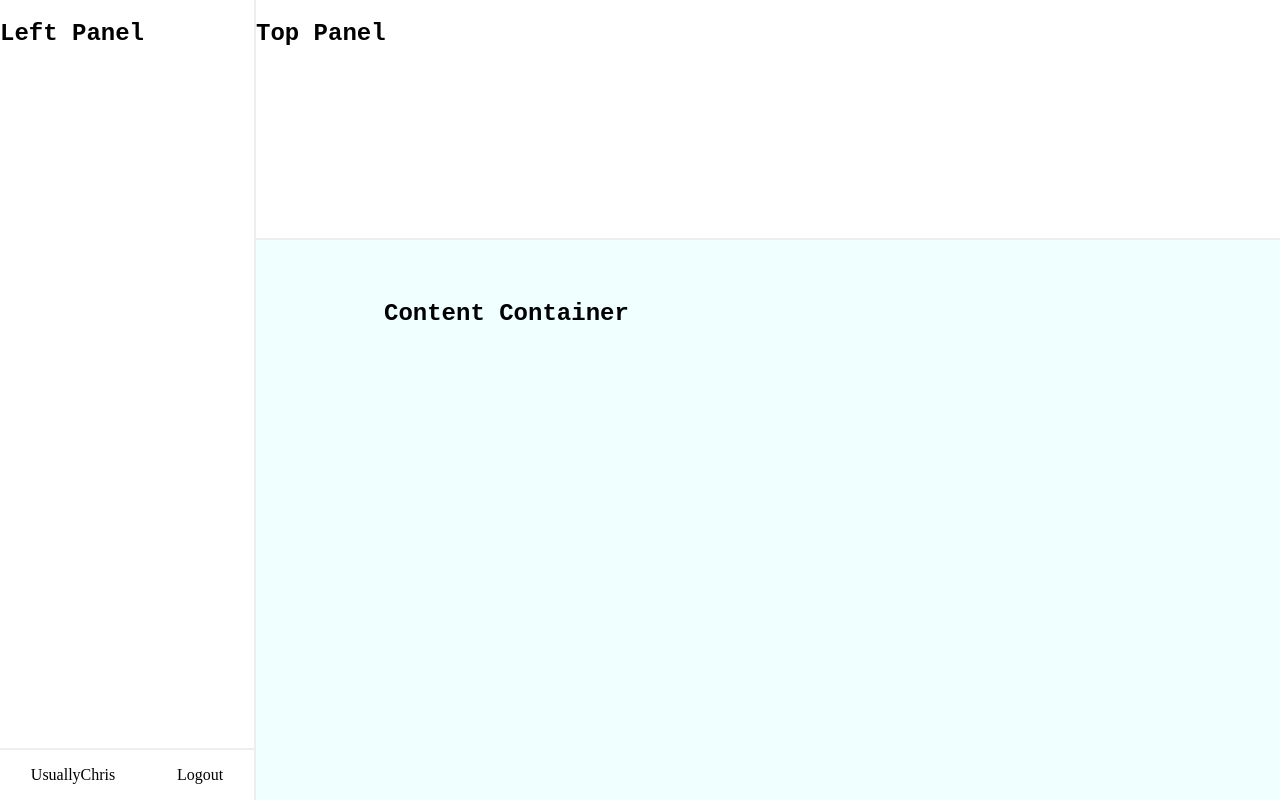
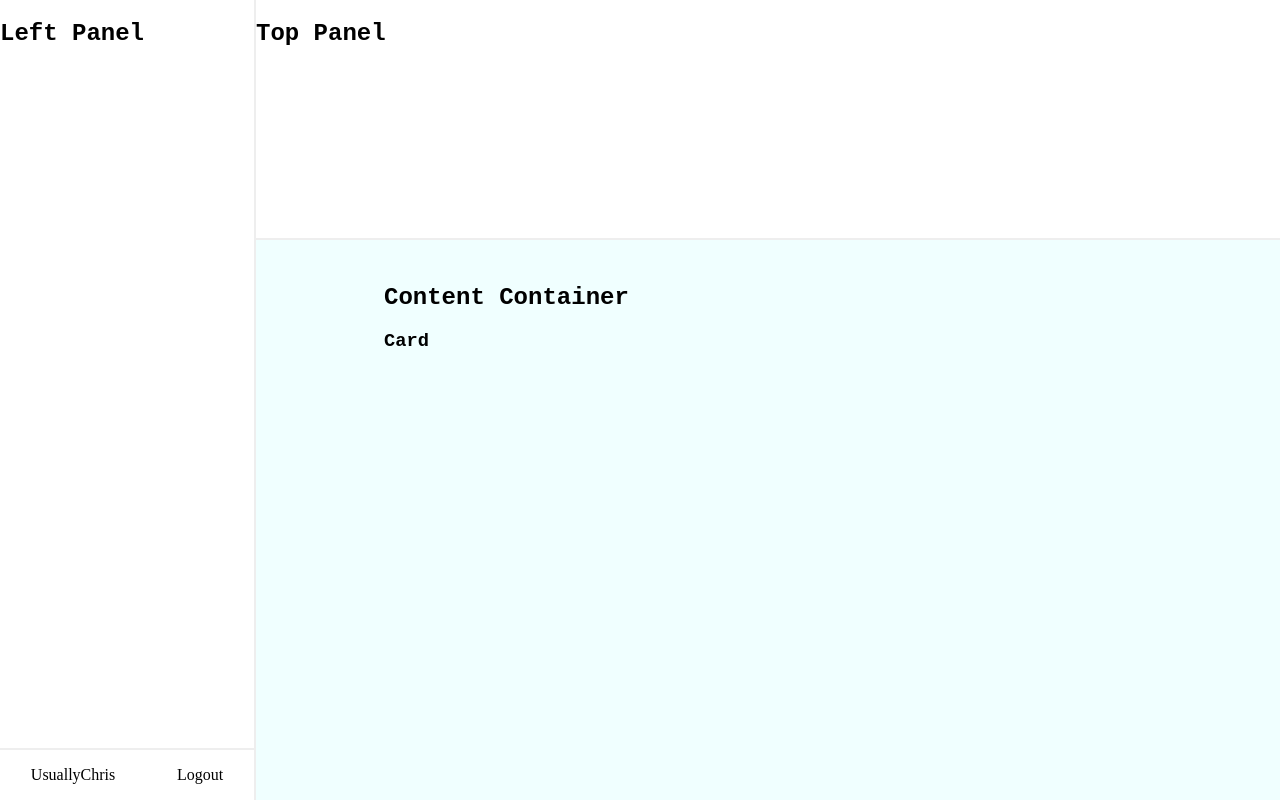
Before and after one commit to UsuallyChris/bill_tracking, a React (Create React App) app in the folder frontend/: page / in a window 1280 px wide. Built offline with nearby package versions, Linux system fonts and the light colour scheme; what webfontloader would draw is missing.

Commit message:
Restructured card based components

```diff
--- a/frontend/src/App.css
+++ b/frontend/src/App.css
@@ -53,7 +53,7 @@ a {
 .content-container {
   min-height: 70vh;
   background: #f0ffff;
-  padding: 5vh 10vw;
+  padding: 3vh 10vw;
 }
 
 .logout {
--- /dev/null
+++ b/frontend/src/components/right_panel_components/Card.jsx
@@ -0,0 +1,9 @@
+import React from 'react';
+
+function Card(props) {
+  return(
+    <h3>Card</h3>
+  );
+};
+
+export default Card;
--- /dev/null
+++ b/frontend/src/components/right_panel_components/CardContainer.jsx
@@ -0,0 +1,23 @@
+import React, { Component } from 'react';
+
+// COMPONENT IMPORTS
+import Card from './Card';
+
+class CardContainer extends Component {
+  constructor(props) {
+    super(props);
+    this.state = {
+      bills: []
+    }
+  }
+
+  render() {
+    return(
+      <div className="card-container">
+        <Card />
+      </div>
+    )
+  };
+}
+
+export default CardContainer;
--- a/frontend/src/components/right_panel_components/ContentContainer.jsx
+++ b/frontend/src/components/right_panel_components/ContentContainer.jsx
@@ -1,9 +1,13 @@
 import React from 'react';
+
+// COMPONENT IMPORTS
+import CardContainer from './CardContainer';
 
 function ContentContainer() {
   return(
     <div className="content-container">
       <h2>Content Container</h2>
+      <CardContainer />
     </div>
   );
 };
```
Also changed, not shown: frontend/src/components/ui_components/Card.jsx (deleted).
